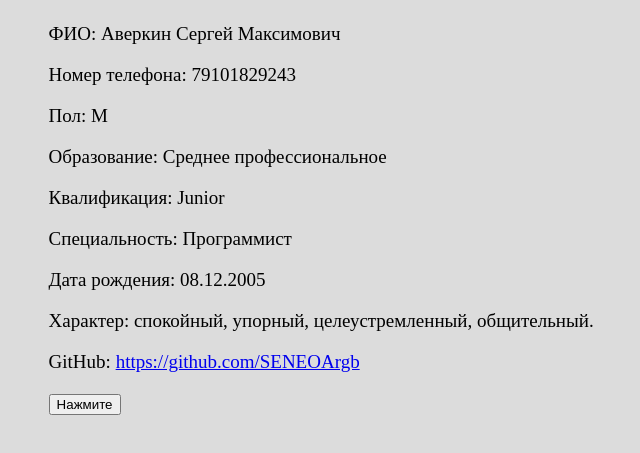
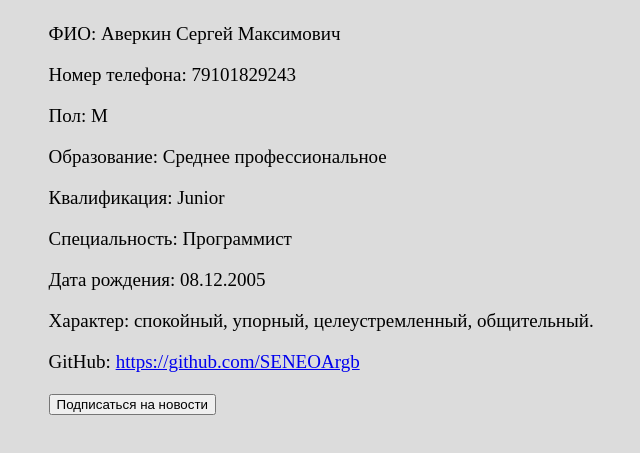
Before and after one commit to SENEOArgb/Homework, a plain HTML site: page index.html in a window 1280 px wide. Shown: the part 181-634 px from the top of the page, without its empty margins (465-1105 px from the left). Drawn offline with Linux system fonts and the light colour scheme.

Commit message:
Исправили содержимое кнопки

```diff
--- a/index.html
+++ b/index.html
@@ -33,6 +33,6 @@
       <p>Дата рождения: 08.12.2005</p>
       <p>Характер: спокойный, упорный, целеустремленный, общительный.</p>
       <p>GitHub: <a href="https://github.com/SENEOArgb">https://github.com/SENEOArgb</a></p>
-      <button>Нажмите</button>
+      <button>Подписаться на новости</button>
   </div>
 </body>
```
